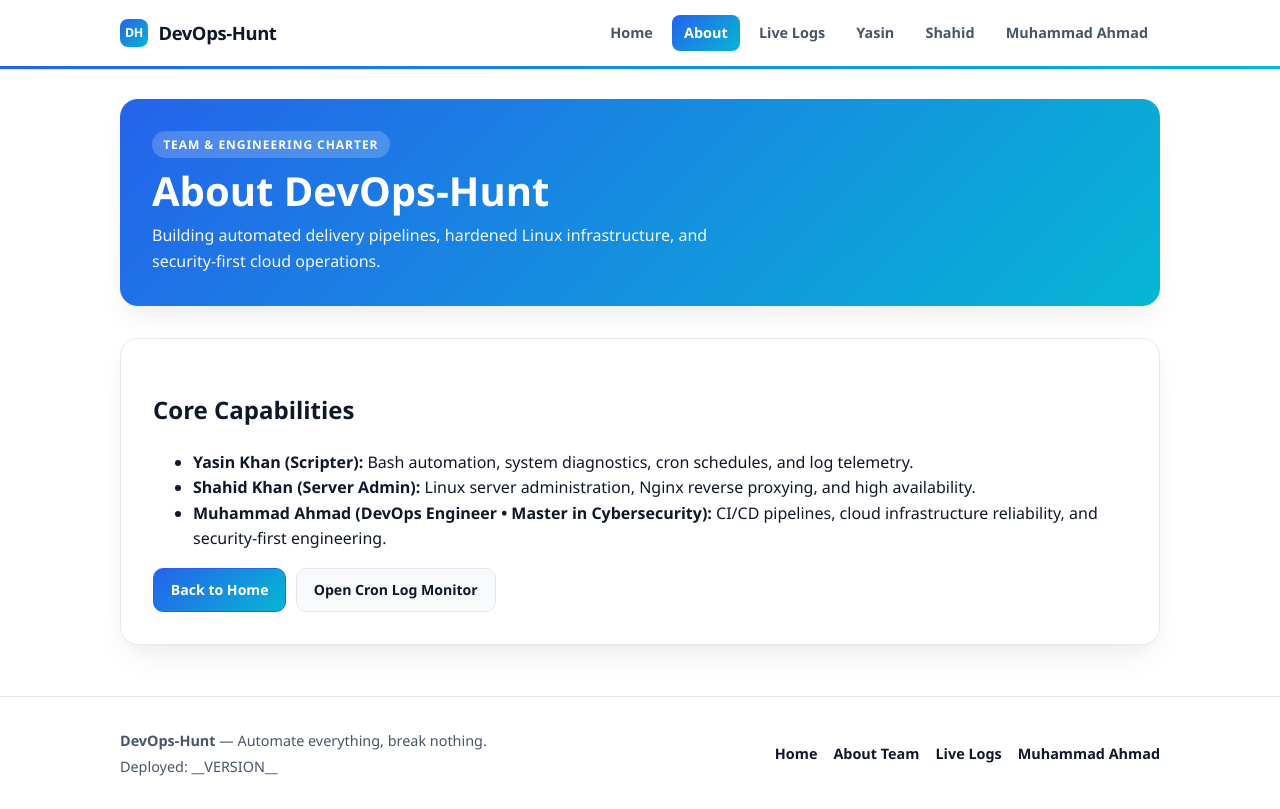
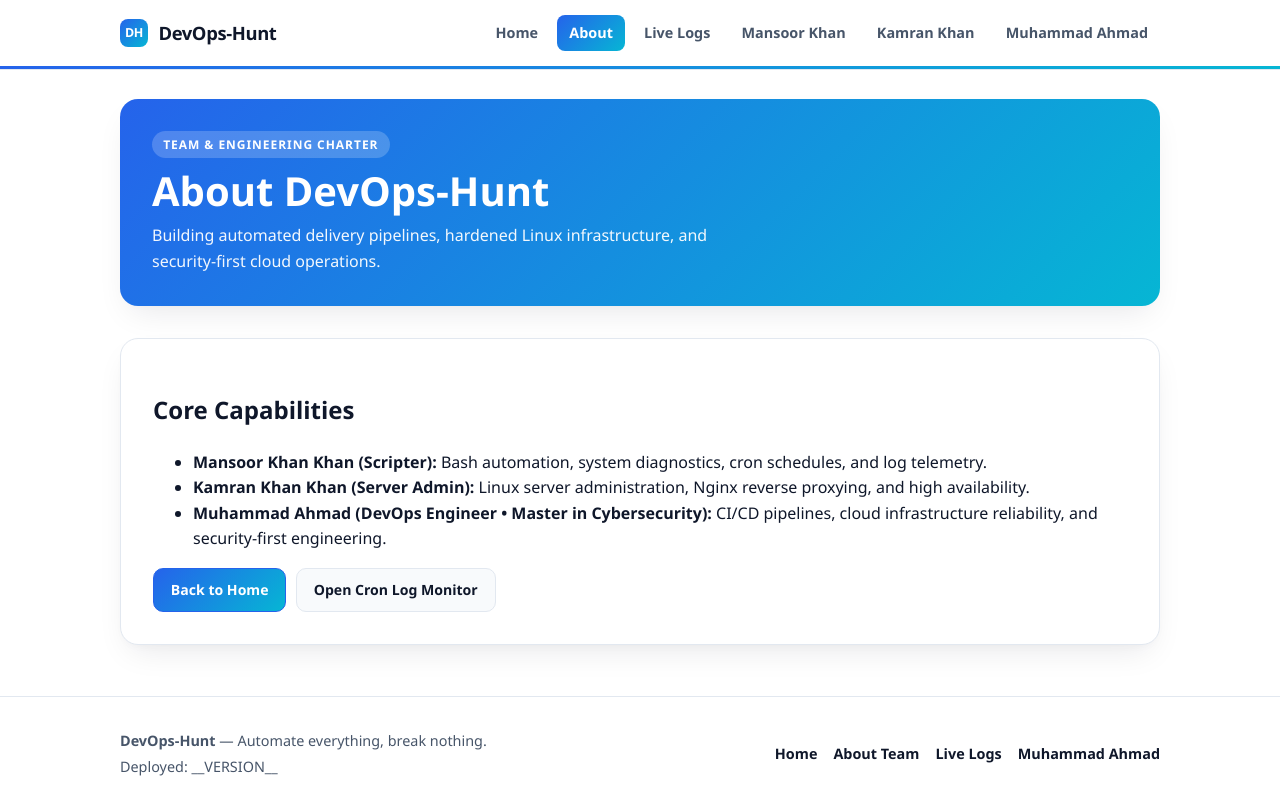
Before and after one commit to muhammadahmadd224/DevOps-hunt, a plain HTML site: page site/about.html in a window 1280 px wide. Drawn offline with Linux system fonts and the light colour scheme.

Commit message:
Update member names to Mansoor Khan and Kamran Khan

```diff
--- a/site/about.html
+++ b/site/about.html
@@ -17,8 +17,8 @@
         <a href="index.html">Home</a>
         <a class="active" href="about.html">About</a>
         <a href="logs.html">Live Logs</a>
-        <a href="members/yasin.html">Yasin</a>
-        <a href="members/shahid.html">Shahid</a>
+        <a href="members/Mansoor Khan.html">Mansoor Khan</a>
+        <a href="members/Kamran Khan.html">Kamran Khan</a>
         <a href="members/ahmad.html">Muhammad Ahmad</a>
       </nav>
     </div>
@@ -34,8 +34,8 @@
     <section class="panel">
       <h2>Core Capabilities</h2>
       <ul>
-        <li><strong>Yasin Khan (Scripter):</strong> Bash automation, system diagnostics, cron schedules, and log telemetry.</li>
-        <li><strong>Shahid Khan (Server Admin):</strong> Linux server administration, Nginx reverse proxying, and high availability.</li>
+        <li><strong>Mansoor Khan Khan (Scripter):</strong> Bash automation, system diagnostics, cron schedules, and log telemetry.</li>
+        <li><strong>Kamran Khan Khan (Server Admin):</strong> Linux server administration, Nginx reverse proxying, and high availability.</li>
         <li><strong>Muhammad Ahmad (DevOps Engineer • Master in Cybersecurity):</strong> CI/CD pipelines, cloud infrastructure reliability, and security-first engineering.</li>
       </ul>
       <div class="hero-actions">
```
